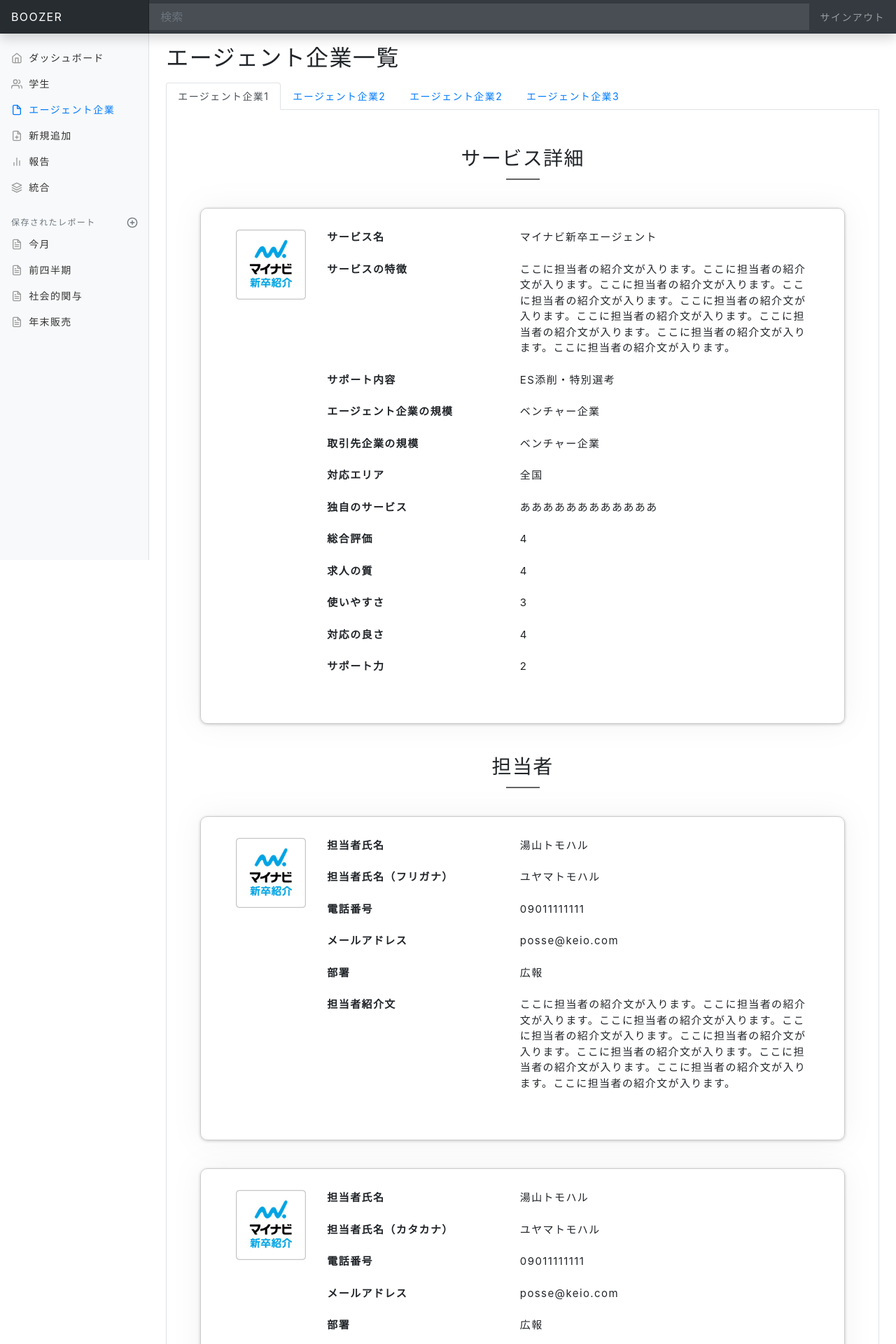
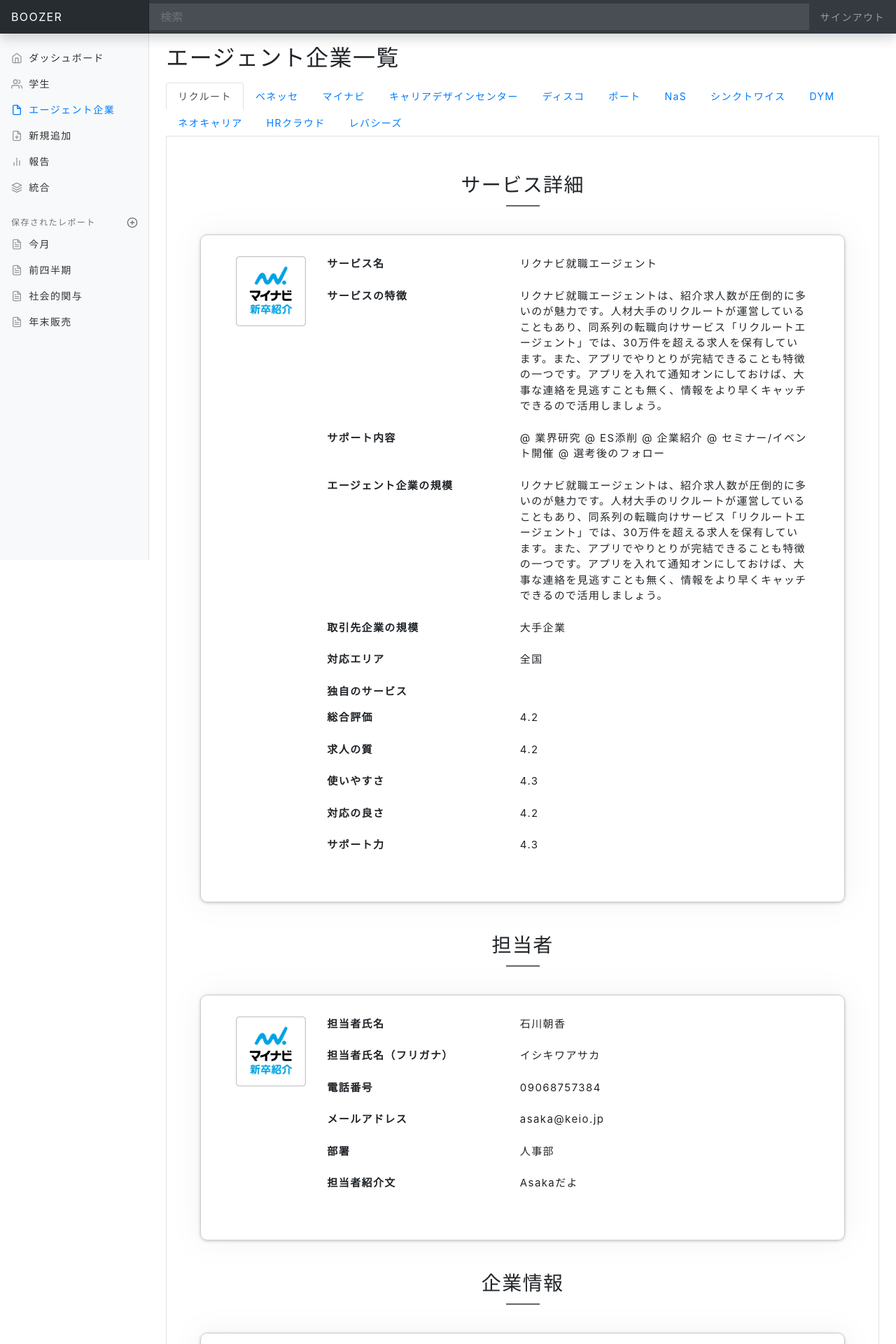
Before and after one commit to posse-ap/-teamdev-2022-posse1-team2C-, a PHP site: page /admin/agent.php in a window 1280 px wide. Shown: the top 1920 px of the page at 70% size. Run offline with PHP 8.4, Linux system fonts and the light colour scheme; data comes from the database, SQL or seed files in the repository.

Commit message:
#150 完了

```diff
--- a/src/admin/agent.php
+++ b/src/admin/agent.php
@@ -1,5 +1,31 @@
 <?php
 // require('./capsule/session.php');
+require('../dbconnect.php');
+$agents_stmt = $db->prepare("SELECT * from agents");
+$agents_stmt->execute();
+$agents_data = $agents_stmt->fetchAll();
+
+$agents_count_stmt = $db->prepare("SELECT COUNT(*) from agents");
+$agents_count_stmt->execute();
+$agents_count_data = $agents_count_stmt->fetchAll();
+$agents_count = $agents_count_data[0]['COUNT(*)'];
+
+$staffs_stmt = $db->prepare("SELECT * from staffs");
+$staffs_stmt->execute();
+$staffs_data = $staffs_stmt->fetchAll();
+
+for ($j = 1; $j <= $agents_count; $j++) {
+  $agent_supports_stmt_[$j] = $db->prepare("SELECT * from agents_supports_mix WHERE agent_id = ?");
+  $agent_supports_stmt_[$j]->bindValue(1, $j);
+  $agent_supports_stmt_[$j]->execute();
+  $agent_supports_data_[$j] = $agent_supports_stmt_[$j]->fetchAll();
+
+  $agent_supports_count_stmt_[$j] = $db->prepare("SELECT COUNT(support) from agents_supports_mix WHERE agent_id = ?");
+  $agent_supports_count_stmt_[$j]->bindValue(1, $j);
+  $agent_supports_count_stmt_[$j]->execute();
+  $agent_supports_count_data_[$j] = $agent_supports_count_stmt_[$j]->fetchAll();
+  $agent_supports_count_[$j] = $agent_supports_count_data_[$j][0]['COUNT(support)'];
+}
 ?>
 
 <!DOCTYPE html>
@@ -29,29 +55,18 @@
         <h2 class="mt-3 mb-3">エージェント企業一覧</h2>
         <ul class="nav nav-tabs" id="myTab" role="tablist">
           <li class="nav-item">
-            <a class="nav-link active" data-toggle="tab" href="#agent1" role="tab" aria-controls="home" aria-selected="true">エージェント企業1</a>
+            <a class="nav-link active" id="home-tab" data-toggle="tab" href="#agent1" role="tab" aria-controls="home" aria-selected="true"><?php echo $agents_data[0]['agent']; ?></a>
           </li>
-          <!-- 31~33agent企業１の上のタブに対応 -->
-          <!-- 一番最初の32のクラスのactiveをつける -->
-          <!-- data-toggle,roleは全部一緒 -->
-          <!-- idは無 -->
-          <!-- idは無 -->
-          <!-- aria-controlsはをherf(#無し)と一致させる今だとagent1 -->
-          <!-- 1番最初の aria-selectedがtrueで他はfalse-->
-          <!-- aタグの中に企業名-->
-          <?php for($i=0;$i<=1;$i++){ ?>
+          <?php for ($i = 1; $i < $agents_count; $i++) { ?>
             <li class="nav-item">
-            <a class="nav-link" id="profile-tab" data-toggle="tab" href="#agent<?php echo $i; ?>" role="tab" aria-controls="profile" aria-selected="false">エージェント企業2</a>
+              <a class="nav-link" id="profile-tab" data-toggle="tab" href="#agent<? echo $i; ?>" role="tab" aria-controls="profile" aria-selected="false"><?php echo $agents_data[$i]['agent']; ?></a>
             </li>
-          <?php };?>
-          <li class="nav-item">
-            <a class="nav-link" id="contact-tab" data-toggle="tab" href="#agent3" role="tab" aria-controls="contact" aria-selected="false">エージェント企業3</a>
-          </li>
+          <?php }; ?>
+
+
         </ul>
         <div class="tab-content border border-top-0 p-5 mb-3" id="myTabContent">
-          <div class="tab-pane fade show active" id="agent<?php echo $i;?>" role="tabpanel">
-            <!-- roleは全てtabpanel -->
-            <!-- classはtab-pane fadeを全てに着けて、show activeを1番最初にだけつける -->
+          <div class="tab-pane fade show active" id="agent1" role="tabpanel">
             <div class="agent__title">サービス詳細</div>
             <div class="agent__staff">
               <div class="agent__staff__img">
@@ -60,51 +75,56 @@
               <dl class="agent__staff__info">
                 <div class="agent__info__contents">
                   <dt>サービス名</dt>
-                  <dd>マイナビ新卒エージェント</dd>
+                  <dd><?php echo $agents_data[0]['service__name'] ?></dd>
                 </div>
                 <div class="agent__info__contents">
                   <dt>サービスの特徴</dt>
-                  <dd>ここに担当者の紹介文が入ります。ここに担当者の紹介文が入ります。ここに担当者の紹介文が入ります。ここに担当者の紹介文が入ります。ここに担当者の紹介文が入ります。ここに担当者の紹介文が入ります。ここに担当者の紹介文が入ります。ここに担当者の紹介文が入ります。ここに担当者の紹介文が入ります。</dd>
+                  <dd><?php echo $agents_data[0]['service__detail'] ?></dd>
                 </div>
                 <div class="agent__info__contents">
                   <dt>サポート内容</dt>
-                  <dd>ES添削・特別選考</dd>
+                  <dd>
+                    <?php for ($j = 0; $j < $agent_supports_count_[1]; $j++) { ?>
+                      @
+                    <?php echo $agent_supports_data_[1][$j]['support'];
+                    } ?>
+                  </dd>
                 </div>
                 <div class="agent__info__contents">
                   <dt>エージェント企業の規模</dt>
-                  <dd>ベンチャー企業</dd>
+                  <dd><?php echo $agents_data[0]['service__detail'] ?></dd>
                 </div>
                 <div class="agent__info__contents">
                   <dt>取引先企業の規模</dt>
-                  <dd>ベンチャー企業</dd>
+                  <dd><?php echo $agents_data[0]['service__agent__scale'] ?></dd>
                 </div>
                 <div class="agent__info__contents">
                   <dt>対応エリア</dt>
-                  <dd>全国</dd>
+                  <dd><?php echo $agents_data[0]['service__aria'] ?></dd>
                 </div>
                 <div class="agent__info__contents">
                   <dt>独自のサービス</dt>
-                  <dd>ああああああああああああ</dd>
+                  <dd><?php echo $agents_data[0]['service__unique'] ?></dd>
                 </div>
                 <div class="agent__info__contents">
                   <dt>総合評価</dt>
-                  <dd>4</dd>
+                  <dd><?php echo $agents_data[0]['service__total'] ?></dd>
                 </div>
                 <div class="agent__info__contents">
                   <dt>求人の質</dt>
-                  <dd>4</dd>
+                  <dd><?php echo $agents_data[0]['service__offer'] ?></dd>
                 </div>
                 <div class="agent__info__contents">
                   <dt>使いやすさ</dt>
-                  <dd>3</dd>
+                  <dd><?php echo $agents_data[0]['service__useful'] ?></dd>
                 </div>
                 <div class="agent__info__contents">
                   <dt>対応の良さ</dt>
-                  <dd>4</dd>
+                  <dd><?php echo $agents_data[0]['service__reaction'] ?></dd>
                 </div>
                 <div class="agent__info__contents">
                   <dt>サポート力</dt>
-                  <dd>2</dd>
+                  <dd><?php echo $agents_data[0]['service__support'] ?></dd>
                 </div>
               </dl>
             </div>
@@ -116,30 +136,136 @@
               <dl class="agent__staff__info">
                 <div class="agent__info__contents">
                   <dt>担当者氏名</dt>
-                  <dd>湯山トモハル</dd>
+                  <dd><?php echo $staffs_data[0]['staff__name__kanji'] ?></dd>
                 </div>
                 <div class="agent__info__contents">
                   <dt>担当者氏名（フリガナ）</dt>
-                  <dd>ユヤマトモハル</dd>
+                  <dd><?php echo $staffs_data[0]['staff__name__kana'] ?></dd>
                 </div>
                 <div class="agent__info__contents">
                   <dt>電話番号</dt>
-                  <dd>09011111111</dd>
+                  <dd><?php echo $staffs_data[0]['staff__tel'] ?></dd>
                 </div>
                 <div class="agent__info__contents">
                   <dt>メールアドレス</dt>
-                  <dd>posse@keio.com</dd>
+                  <dd><?php echo $staffs_data[0]['staff__email'] ?></dd>
                 </div>
                 <div class="agent__info__contents">
                   <dt>部署</dt>
-                  <dd>広報</dd>
+                  <dd><?php echo $staffs_data[0]['staff__dept'] ?></dd>
                 </div>
                 <div class="agent__info__contents">
                   <dt>担当者紹介文</dt>
-                  <dd>ここに担当者の紹介文が入ります。ここに担当者の紹介文が入ります。ここに担当者の紹介文が入ります。ここに担当者の紹介文が入ります。ここに担当者の紹介文が入ります。ここに担当者の紹介文が入ります。ここに担当者の紹介文が入ります。ここに担当者の紹介文が入ります。ここに担当者の紹介文が入ります。</dd>
+                  <dd><?php echo $staffs_data[0]['staff__detail'] ?></dd>
                 </div>
               </dl>
             </div>
+            <div class="agent__title mt-3">企業情報</div>
+            <dl class="agent__info">
+              <div class="agent__info__contents">
+                <dt>企業名</dt>
+                <dd><?php echo $agents_data[0]['agent'] ?></dd>
+              </div>
+              <div class="agent__info__contents">
+                <dt>代表者氏名</dt>
+                <dd><?php echo $agents_data[0]['name__kanji'] ?></dd>
+              </div>
+              <div class="agent__info__contents">
+                <dt>代表者氏名（フリガナ））</dt>
+                <dd><?php echo $agents_data[0]['name__kana'] ?></dd>
+              </div>
+              <div class="agent__info__contents">
+                <dt>URL（企業HP）</dt>
+                <dd><a href="#"><?php echo $agents_data[0]['url'] ?></a></dd>
+              </div>
+              <div class="agent__info__contents">
+                <dt>郵便番号</dt>
+                <dd><?php echo $agents_data[0]['postcode'] ?></dd>
+              </div>
+              <div class="agent__info__contents">
+                <dt>住所</dt>
+                <dd><?php echo $agents_data[0]['address'] ?></dd>
+              </div>
+              <div class="agent__info__contents">
+                <dt>電話番号</dt>
+                <dd><?php echo $agents_data[0]['tel'] ?></dd>
+              </div>
+              <div class="agent__info__contents">
+                <dt>メールアドレス</dt>
+                <dd><?php echo $agents_data[0]['email'] ?></dd>
+              </div>
+              <div class="agent__info__contents">
+                <dt>連絡先メールアドレス</dt>
+                <dd><?php echo $agents_data[0]['contact__email'] ?></dd>
+              </div>
+              <div class="agent__info__contents">
+                <dt>企業紹介</dt>
+                <dd><?php echo $agents_data[0]['agent__detail'] ?></dd>
+              </div>
+            </dl>
+          </div>
+          <?php for ($i = 1; $i < $agents_count; $i++) { ?>
+            <div class="tab-pane fade" id="agent<?php echo $i; ?>" role="tabpanel">
+              <div class="agent__title">サービス詳細</div>
+              <div class="agent__staff">
+                <div class="agent__staff__img">
+                  <img src="../assets/img/mynavi.jpg" alt="担当者">
+                </div>
+                <dl class="agent__staff__info">
+                  <div class="agent__info__contents">
+                    <dt>サービス名</dt>
+                    <dd><?php echo $agents_data[$i]['service__name'] ?></dd>
+                  </div>
+                  <div class="agent__info__contents">
+                    <dt>サービスの特徴</dt>
+                    <dd><?php echo $agents_data[$i]['service__detail'] ?></dd>
+                  </div>
+                  <div class="agent__info__contents">
+                    <dt>サポート内容</dt>
+                    <dd>                    <?php for ($j = 0; $j < $agent_supports_count_[$i]; $j++) { ?>
+                      @
+                    <?php echo $agent_supports_data_[$i][$j]['support'];
+                    } ?></dd>
+                  </div>
+                  <div class="agent__info__contents">
+                    <dt>エージェント企業の規模</dt>
+                    <dd><?php echo $agents_data[$i]['service__detail'] ?></dd>
+                  </div>
+                  <div class="agent__info__contents">
+                    <dt>取引先企業の規模</dt>
+                    <dd><?php echo $agents_data[$i]['service__agent__scale'] ?></dd>
+                  </div>
+                  <div class="agent__info__contents">
+                    <dt>対応エリア</dt>
+                    <dd><?php echo $agents_data[$i]['service__aria'] ?></dd>
+                  </div>
+                  <div class="agent__info__contents">
+                    <dt>独自のサービス</dt>
+                    <dd><?php echo $agents_data[$i]['service__unique'] ?></dd>
+                  </div>
+                  <div class="agent__info__contents">
+                    <dt>総合評価</dt>
+                    <dd><?php echo $agents_data[$i]['service__total'] ?></dd>
+                  </div>
+                  <div class="agent__info__contents">
+                    <dt>求人の質</dt>
+                    <dd><?php echo $agents_data[$i]['service__offer'] ?></dd>
+                  </div>
+                  <div class="agent__info__contents">
+                    <dt>使いやすさ</dt>
+                    <dd><?php echo $agents_data[$i]['service__useful'] ?></dd>
+                  </div>
+                  <div class="agent__info__contents">
+                    <dt>対応の良さ</dt>
+                    <dd><?php echo $agents_data[$i]['service__reaction'] ?></dd>
+                  </div>
+                  <div class="agent__info__contents">
+                    <dt>サポート力</dt>
+                    <dd><?php echo $agents_data[$i]['service__support'] ?></dd>
+                  </div>
+                </dl>
+              </div>
+              <div class="agent__title">担当者</div>
               <div class="agent__staff">
                 <div class="agent__staff__img">
                   <img src="../assets/img/mynavi.jpg" alt="担当者">
@@ -147,29 +273,27 @@
                 <dl class="agent__staff__info">
                   <div class="agent__info__contents">
                     <dt>担当者氏名</dt>
-                  <dd>湯山トモハル</dd>
+                    <dd><?php echo $staffs_data[$i]['staff__name__kanji'] ?></dd>
                   </div>
                   <div class="agent__info__contents">
-                  <dt>担当者氏名（カタカナ）</dt>
-                  <dd>ユヤマトモハル</dd>
+                    <dt>担当者氏名（フリガナ）</dt>
+                    <dd><?php echo $staffs_data[$i]['staff__name__kana'] ?></dd>
                   </div>
                   <div class="agent__info__contents">
                     <dt>電話番号</dt>
-                  <dd>09011111111</dd>
+                    <dd><?php echo $staffs_data[$i]['staff__tel'] ?></dd>
                   </div>
                   <div class="agent__info__contents">
                     <dt>メールアドレス</dt>
-                  <dd>posse@keio.com</dd>
+                    <dd><?php echo $staffs_data[$i]['staff__email'] ?></dd>
                   </div>
                   <div class="agent__info__contents">
                     <dt>部署</dt>
-                  <dd>広報</dd>
+                    <dd><?php echo $staffs_data[$i]['staff__dept'] ?></dd>
                   </div>
                   <div class="agent__info__contents">
                     <dt>担当者紹介文</dt>
-                  <dd>ここに担当者の紹介文が入ります。ここに担当者の紹介文が入ります。ここに担当者の紹介文が入ります。ここに担当者の紹介文が入ります。ここに担当者の紹介文が入ります。ここに担当者の紹介文が入ります。ここに担当者の紹介文が入ります。ここに担当者の紹介文が入ります。ここに担当者の紹介文が入ります。</dd>
-                </div>
-                <div class="agent__info__contents">
+                    <dd><?php echo $staffs_data[$i]['staff__detail'] ?></dd>
                   </div>
                 </dl>
               </div>
@@ -177,49 +301,49 @@
               <dl class="agent__info">
                 <div class="agent__info__contents">
                   <dt>企業名</dt>
-                <dd>マイナビ</dd>
+                  <dd><?php echo $agents_data[$i]['agent'] ?></dd>
                 </div>
                 <div class="agent__info__contents">
                   <dt>代表者氏名</dt>
-                <dd>湯山トモハル</dd>
+                  <dd><?php echo $agents_data[$i]['name__kanji'] ?></dd>
                 </div>
                 <div class="agent__info__contents">
                   <dt>代表者氏名（フリガナ））</dt>
-                <dd>ユヤマトモハル</dd>
+                  <dd><?php echo $agents_data[$i]['name__kana'] ?></dd>
                 </div>
                 <div class="agent__info__contents">
                   <dt>URL（企業HP）</dt>
-                <dd><a href="#">マイナビのHPへ</a></dd>
+                  <dd><a href="#"><?php echo $agents_data[$i]['url'] ?></a></dd>
                 </div>
                 <div class="agent__info__contents">
                   <dt>郵便番号</dt>
-                <dd>112-0001</dd>
+                  <dd><?php echo $agents_data[$i]['postcode'] ?></dd>
                 </div>
                 <div class="agent__info__contents">
                   <dt>住所</dt>
-                <dd>静岡県御殿場市小山町</dd>
+                  <dd><?php echo $agents_data[$i]['address'] ?></dd>
                 </div>
                 <div class="agent__info__contents">
                   <dt>電話番号</dt>
-                <dd>09011111111</dd>
+                  <dd><?php echo $agents_data[$i]['tel'] ?></dd>
                 </div>
                 <div class="agent__info__contents">
                   <dt>メールアドレス</dt>
-                <dd>posse@keio.com</dd>
+                  <dd><?php echo $agents_data[$i]['email'] ?></dd>
                 </div>
                 <div class="agent__info__contents">
                   <dt>連絡先メールアドレス</dt>
-                <dd>posse@keio.com</dd>
+                  <dd><?php echo $agents_data[$i]['contact__email'] ?></dd>
                 </div>
                 <div class="agent__info__contents">
                   <dt>企業紹介</dt>
-                <dd>ここに企業の紹介が入ります。ここに企業の紹介が入ります。ここに企業の紹介が入ります。ここに企業の紹介が入ります。ここに企業の紹介が入ります。ここに企業の紹介が入ります。ここに企業の紹介が入ります。ここに企業の紹介が入ります。ここに企業の紹介が入ります。ここに企業の紹介が入ります。ここに企業の紹介が入ります。ここに企業の紹介が入ります。ここに企業の紹介が入ります。</dd>
+                  <dd><?php echo $agents_data[$i]['agent__detail'] ?></dd>
                 </div>
               </dl>
+
             </div>
-          <!-- tab-content border border-top-0 p-5 mb-3のidと31行目hrefを一致させる(今だとagent1) -->
-          <div class="tab-pane fade" id="agent2" role="tabpanel"></div>
-          <div class="tab-pane fade" id="agent3" role="tabpanel"></div>
+          <?php }; ?>
+
         </div>
       </main>
     </div>
```
Lines whose indentation alone changed are shown as unchanged.
